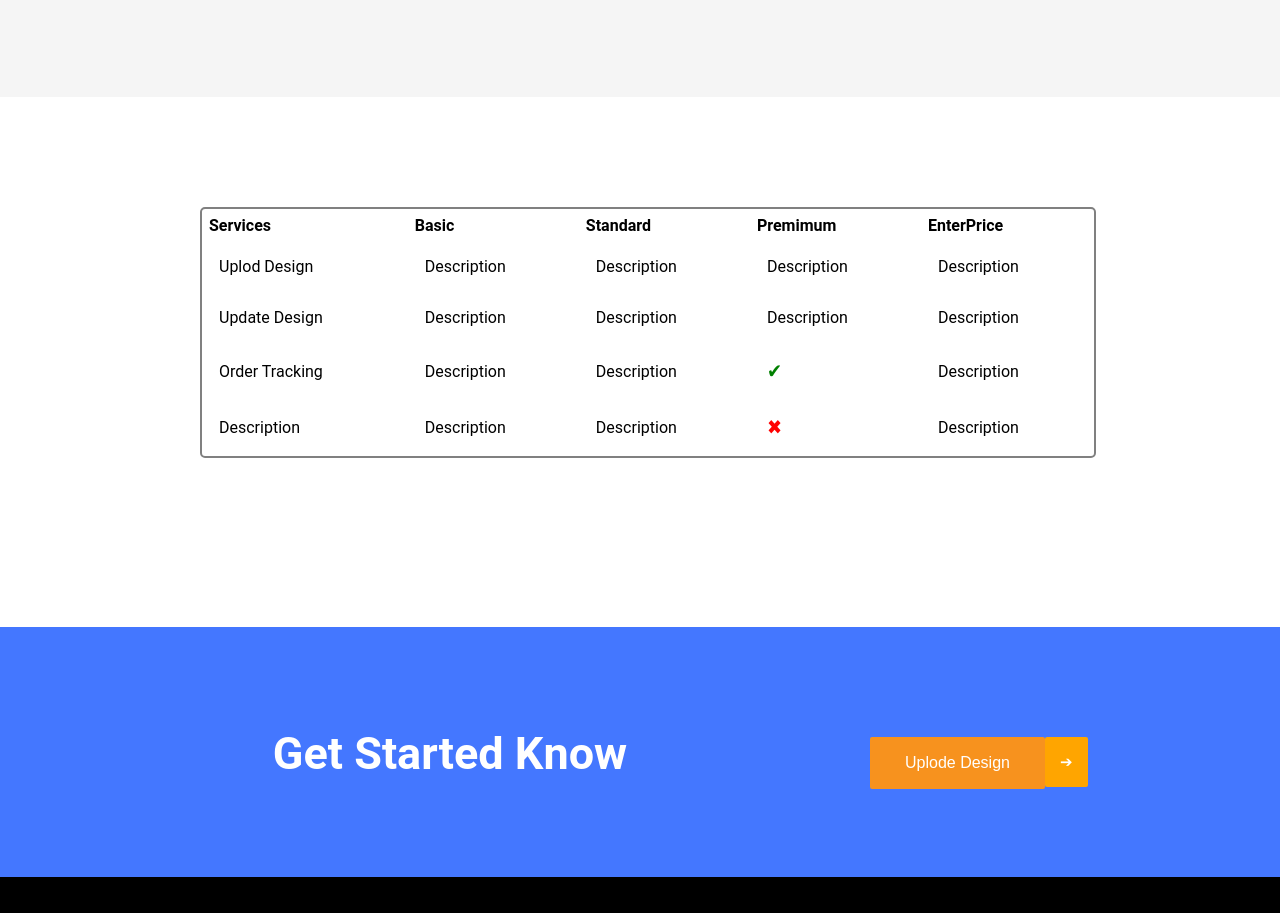
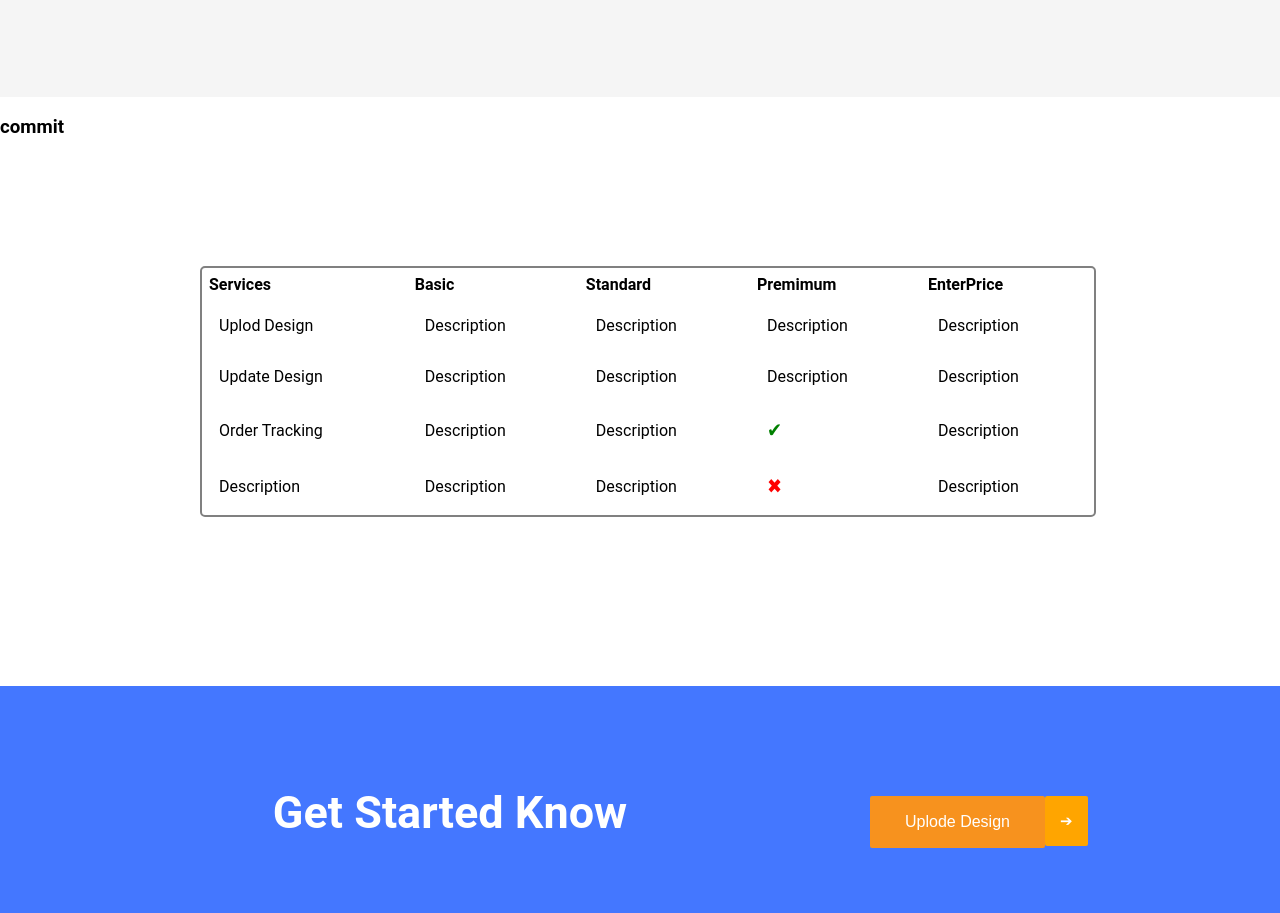
Before and after one commit to chaithra720/subscription-page, a plain HTML site: page index.html in a window 1280 px wide. Shown: the part 1823-2736 px from the top of the page. Drawn offline with Linux system fonts and the light colour scheme.

Commit message:
first commit

```diff
--- a/index.html
+++ b/index.html
@@ -171,6 +171,7 @@ Talk to our team for healp with lion platfom tools or Services.Get priority supp
 </div>
 </div>
 </div>
+<h3>commit</h3>
 <div class="continer3">
 <table>
 <tr>
```
